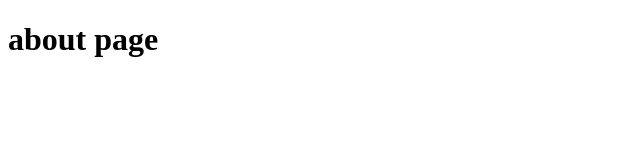
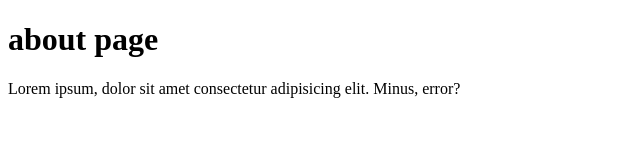
Before and after one commit to PHANIPSPK/gitp, a plain HTML site: page about.html in a window 1280 px wide. Shown: the whole page, without its empty margins (0-640 px from the left). Drawn offline with Linux system fonts and the light colour scheme.

Commit message:
lorem10 is added in about.html

```diff
--- a/about.html
+++ b/about.html
@@ -7,5 +7,6 @@
 </head>
 <body>
     <h1>about page</h1>
+    <p>Lorem ipsum, dolor sit amet consectetur adipisicing elit. Minus, error?</p>
 </body>
 </html>
```
